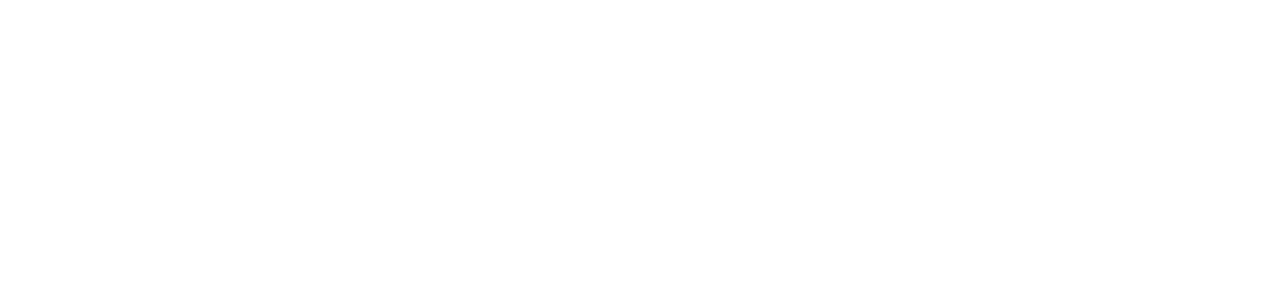
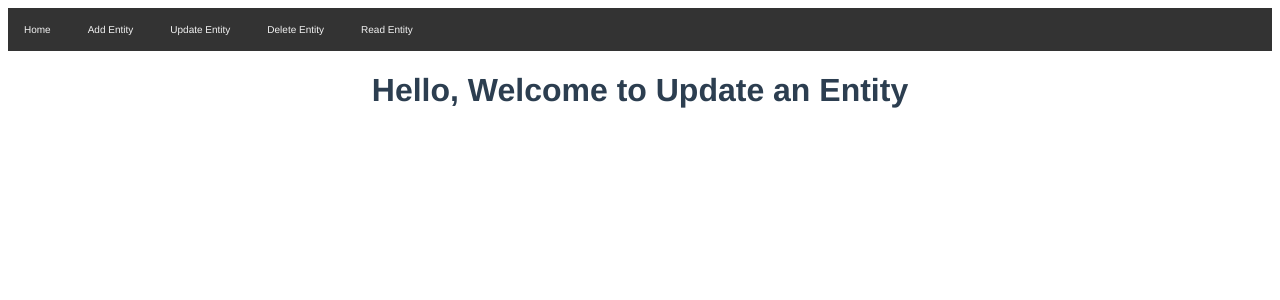
Before and after one commit to rony-almawla/frontendassessment, a Vue app in the folder login/: page /UpdateEntity in a window 1280 px wide. Before the commit this address had no page. Shown: the top 300 px of the page. Built offline with nearby package versions, Linux system fonts and the light colour scheme.

Commit message:
Creating Header and Crud files

```diff
--- a/login/src/App.vue
+++ b/login/src/App.vue
@@ -20,9 +20,12 @@
   -moz-osx-font-smoothing: grayscale;
   text-align: center;
   color: #2c3e50;
-  margin-top: 60px;
 }
 
+body:{
+  padding:0;
+  margin:0;
+}
 .logo{
     width:100px
 }
--- /dev/null
+++ b/login/src/components/AddEntity.vue
@@ -0,0 +1,15 @@
+<template>
+  <AppHeader />
+  <h1>Hello, Welcome to Add an Entity</h1>
+</template>
+
+<script>
+import AppHeader from './AppHeader.vue'
+
+export default {
+  name: 'AddEntity',
+  components: {
+    AppHeader
+  }
+}
+</script>
--- /dev/null
+++ b/login/src/components/AppHeader.vue
@@ -0,0 +1,38 @@
+<template>
+  <header class="header">
+    <div class = "nav">
+        <router-link to ='/'>Home</router-link>
+        <router-link to ='/AddEntity'>Add Entity</router-link>
+        <router-link to ='/Update'>Update Entity</router-link>
+        <router-link to ='/Delete'>Delete Entity</router-link>
+        <router-link to ='/Read'>Read Entity</router-link>
+    </div>
+  </header>
+</template>
+
+<script>
+export default {
+  name: 'AppHeader'
+}
+</script>
+
+<style scoped>
+.nav{
+    background-color:#333;
+    overflow:hidden;
+}
+.nav a{
+    float: left;
+    color:#f2f2f2;
+    padding:16px;
+    text-align:center;
+    font-size:10px;
+    text-decoration:none;
+    margin-right:5px;
+
+}
+.nav a:hover{
+    background:#ddd;
+    color:#333;
+}
+</style>
--- a/login/src/components/HomePage.vue
+++ b/login/src/components/HomePage.vue
@@ -1,4 +1,5 @@
 <template>
+  <AppHeader />   <!-- ✅ Header now included here -->
   <div class="home">
     <h1>Welcome, {{ userName }}</h1>
     <p>Email: {{ userEmail }}</p>
@@ -8,9 +9,11 @@
 
 <script>
 import { ref, onMounted } from 'vue'
+import AppHeader from './AppHeader.vue'
 
 export default {
   name: 'HomePage',
+  components: { AppHeader },
   setup() {
     const userName = ref('')
     const userEmail = ref('')
@@ -37,7 +40,6 @@
         userName.value = user.name
         userEmail.value = user.email
       } catch {
-        // If token or user info is corrupted
         localStorage.removeItem('jwt-token')
         localStorage.removeItem('user-info')
         window.location.href = '/login'
--- /dev/null
+++ b/login/src/components/UpdateEntity.vue
@@ -0,0 +1,19 @@
+<template>
+  <AppHeader />
+  <h1>Hello, Welcome to Update an Entity</h1>
+</template>
+
+<script>
+import AppHeader from './AppHeader.vue'
+
+export default {
+  name: 'UpdateEntity',
+  components: {
+    AppHeader
+  }
+}
+</script>
+
+<style scoped>
+/* Add page-specific styles if needed */
+</style>
--- a/login/src/routers.js
+++ b/login/src/routers.js
@@ -1,13 +1,19 @@
 import { createRouter, createWebHistory } from 'vue-router'
+
+
 
 const HomePage = () => import('./components/HomePage.vue')
 const SignUp = () => import('./components/SignUp.vue')
 const Login = () => import('./components/Login.vue')
+const UpdateEntity = () => import('./components/UpdateEntity.vue')
+const AddEntity = () => import('./components/AddEntity.vue')
 
 const routes = [
   { name: 'HomePage', component: HomePage, path: '/' },
   { name: 'SignUp', component: SignUp, path: '/sign-up' },
-  { name: 'LoginPage', component: Login, path: '/login' }
+  { name: 'LoginPage', component: Login, path: '/login' },
+  { name: 'UpdateEntityPage', component: UpdateEntity, path: '/UpdateEntity' },
+  { name: 'AddEntity', component: AddEntity, path: '/AddEntity' }
 ]
 
 const router = createRouter({
```
Also changed, not shown: login/src/components/ReadEntity.vue (added), 1 other file (tests, documents, lock files or other folders).
